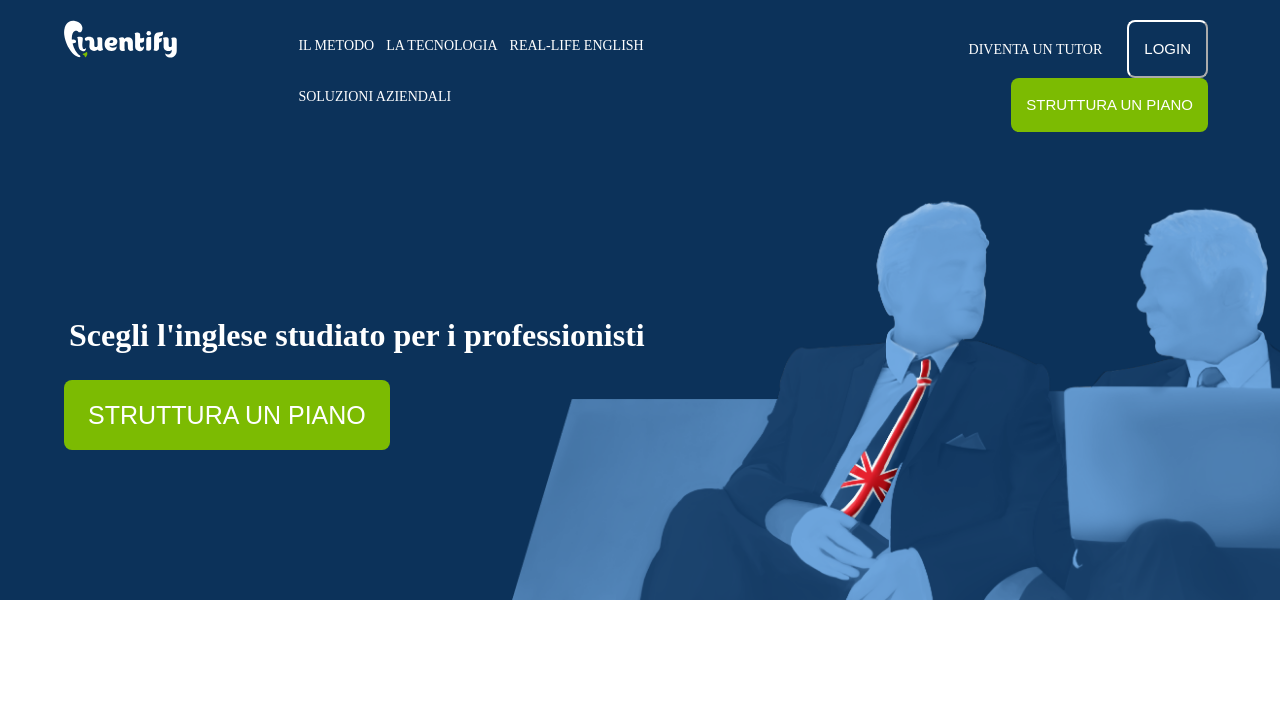
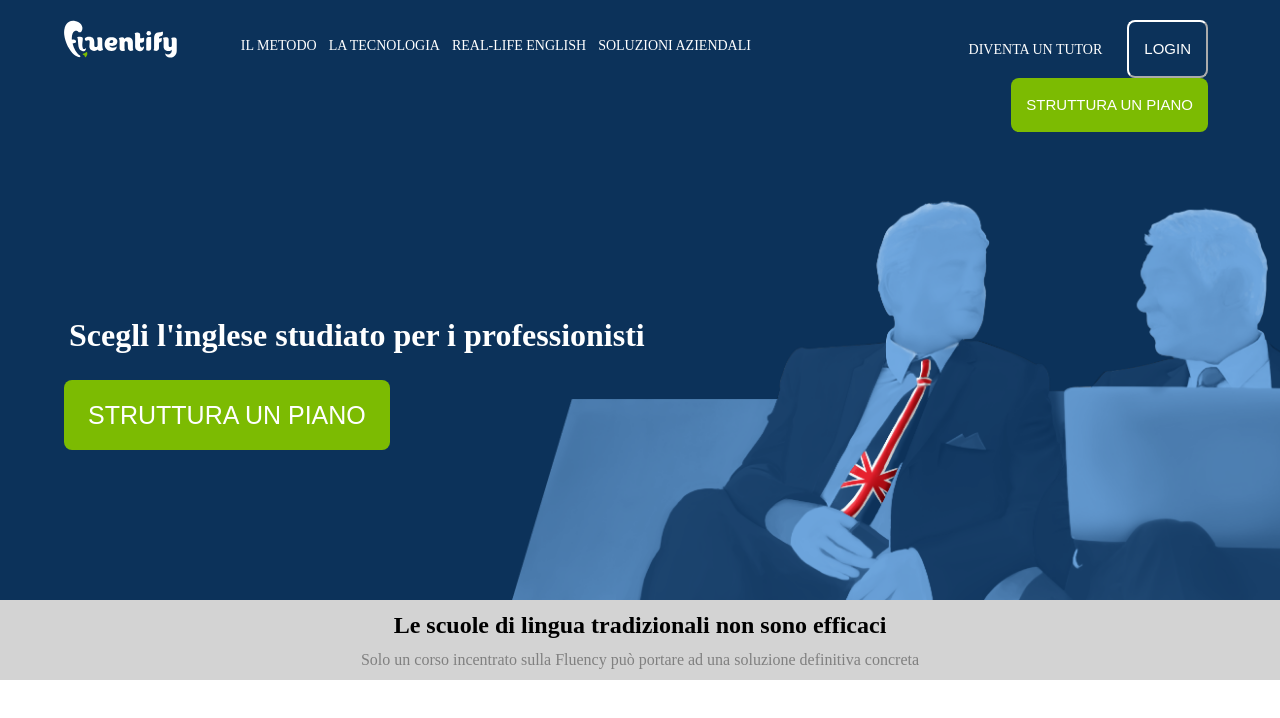
Before and after one commit to alessiobonetti/htmlcss-fluentify, a plain HTML site: page index.html in a window 1280 px wide. Drawn offline with Linux system fonts and the light colour scheme.

Commit message:
divisore main

```diff
--- a/css/style.css
+++ b/css/style.css
@@ -33,14 +33,14 @@ header {
 /* logo */
 .header_logo {
   float: left;
-  width: 20%;
+  width: 15%;
 }
 /* /logo */
 
 /* navigation bar left */
 .header_top_nav_left {
   float: left;
-  width: 40%;
+  width: 45%;
   text-align: left;
 }
 
@@ -131,3 +131,20 @@ h1 {
   background-size: cover;
 }
 /* /title and button */
+
+/* main */
+/* divider */
+.divider{
+  height: 80px;
+  background-color: #D3D3D3;
+  text-align: center;
+}
+h2 {
+  padding: 12px 0;
+}
+
+.divider p {
+  color: #808080;
+}
+/* /divider */
+/* /main */
--- a/index.html
+++ b/index.html
@@ -52,6 +52,11 @@
 
     <!-- site centre -->
     <main>
+      <div class="divider">
+        <h2>Le scuole di lingua tradizionali non sono efficaci</h2>
+        <p>Solo un corso incentrato sulla Fluency può portare ad una soluzione definitiva concreta</p>
+
+      </div>
 
     </main>
     <!-- /site centre -->
```
